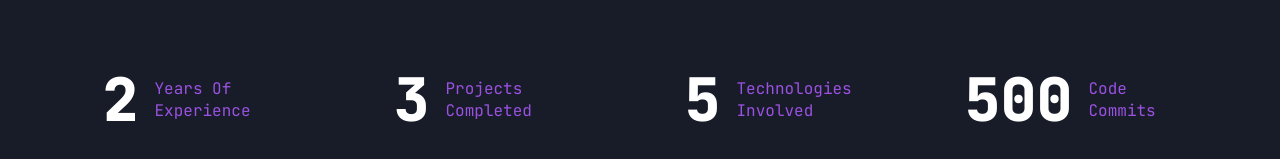
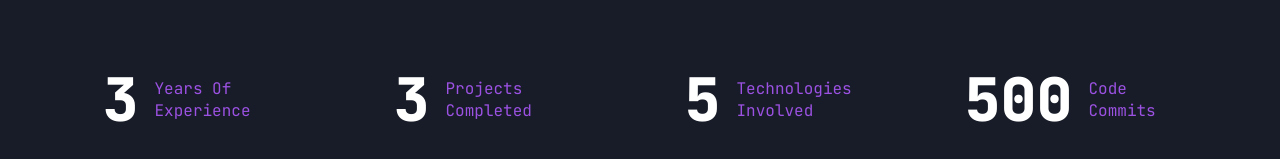
Before and after one commit to Gopal-creater/profile.gopal-gautam, a Next.js app: page / in a window 1280 px wide. Shown: the part 677-836 px from the top of the page. Built offline with nearby package versions, Linux system fonts and the light colour scheme.

Commit message:
Changes some info

```diff
--- a/src/constants/constant.js
+++ b/src/constants/constant.js
@@ -160,7 +160,7 @@ export const projects = [
 
 export const stats = [
   {
-    num: 2,
+    num: 3,
     text: "Years Of Experience",
   },
   {
```
Also changed, not shown: 1 other file (tests, documents, lock files or other folders).
